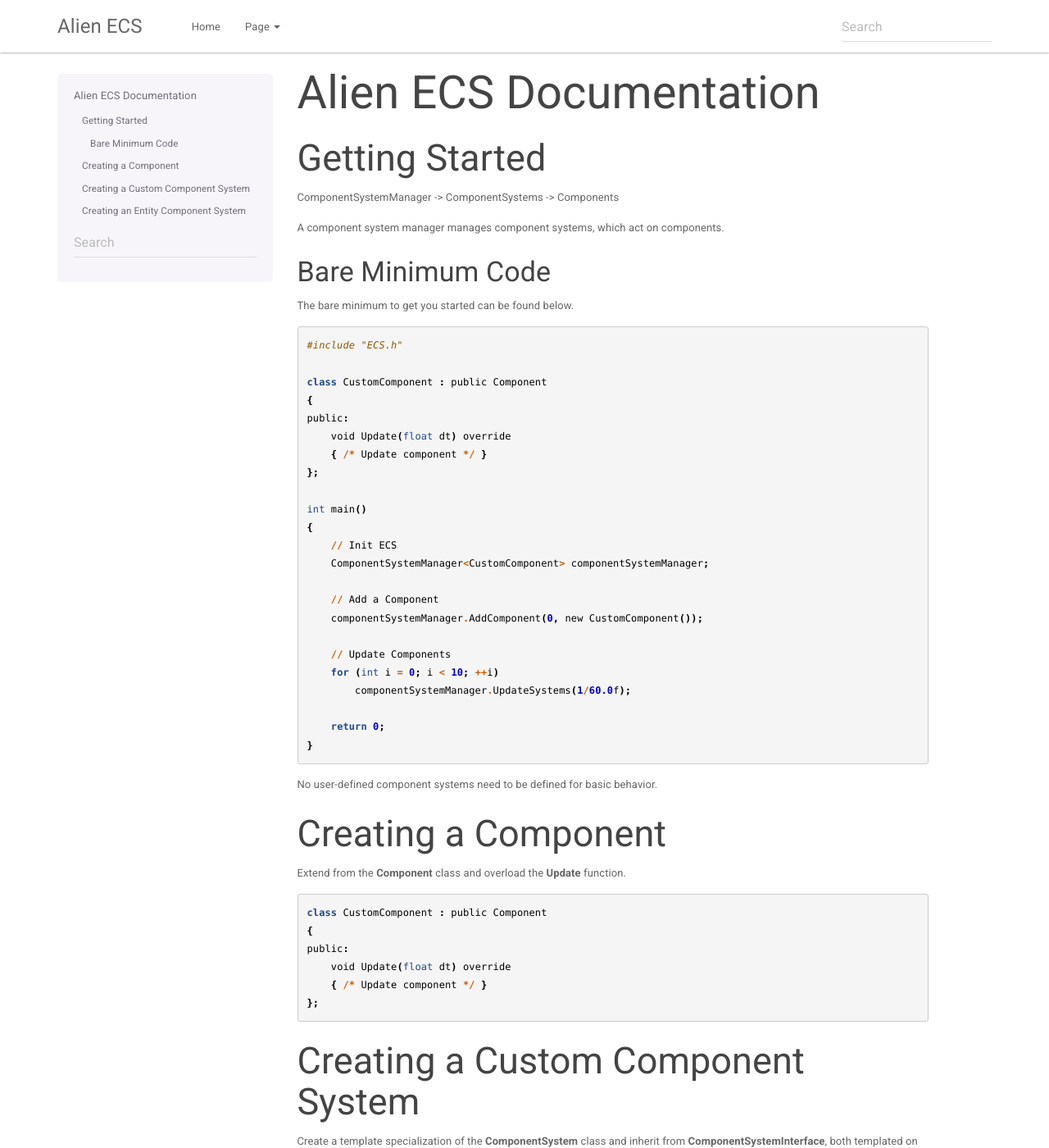
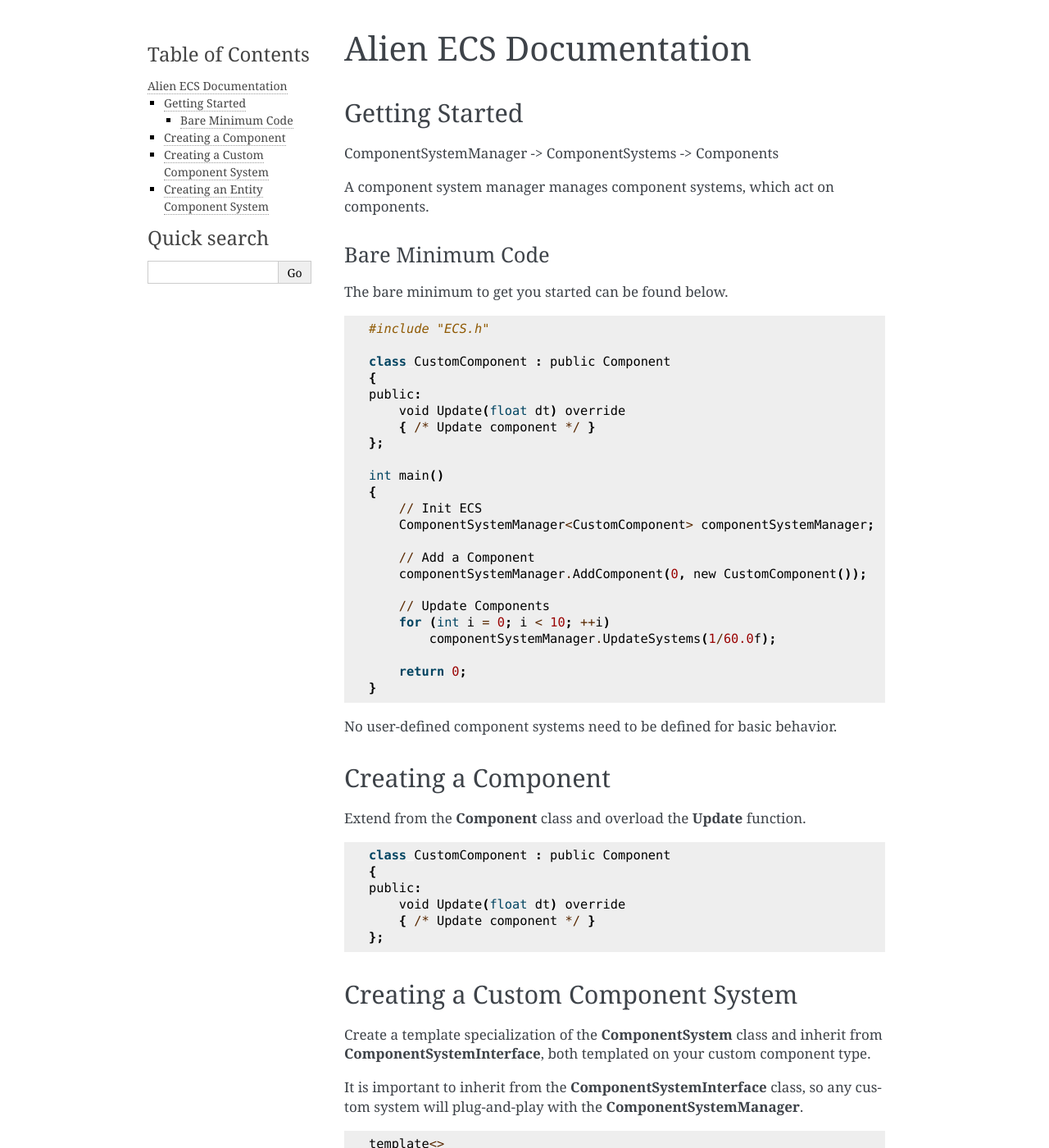
Before and after one commit to alisenai/ECS, a Sphinx documentation site: the page built from docs/source/index.rst, in a window 1280 px wide and 1400 px high. Shown: the whole window at 82% size. Built offline with Sphinx 7.4.7, drawn with Linux system fonts in a browser that asks for light colours; some of the changed text lies outside the part shown.

Commit message:
Readthedocs doesn't have bootstrap, switching to default theme.

```diff
--- a/docs/source/conf.py
+++ b/docs/source/conf.py
@@ -12,7 +12,7 @@
 #
 import os
 import sys
-import sphinx_bootstrap_theme
+# import sphinx_bootstrap_theme
 sys.path.insert(0, os.path.abspath('.'))
 
 
@@ -26,6 +26,9 @@ html_show_sphinx = False
 author = 'Calin Gavriliuc'
 
 html_show_sourcelink = False
+
+master_doc = "index"
+
 
 
 # The full version, including alpha/beta/rc tags
@@ -54,72 +57,72 @@ exclude_patterns = []
 # The theme to use for HTML and HTML Help pages.  See the documentation for
 # a list of builtin themes.
 # html_theme = 'flask'
-html_theme = 'bootstrap'
-html_theme_path = sphinx_bootstrap_theme.get_html_theme_path()
+# html_theme = 'bootstrap'
+# html_theme_path = sphinx_bootstrap_theme.get_html_theme_path()
 
 
 
-html_theme_options = {
-    # Navigation bar title. (Default: ``project`` value)
-    'navbar_title': "Alien ECS",
+# html_theme_options = {
+#     # Navigation bar title. (Default: ``project`` value)
+#     'navbar_title': "Alien ECS",
 
-    # Tab name for entire site. (Default: "Site")
-    'navbar_site_name': "Alien ECS",
+#     # Tab name for entire site. (Default: "Site")
+#     'navbar_site_name': "Alien ECS",
 
-    # Render the current pages TOC in the navbar. (Default: true)
-    'navbar_pagenav': True,
+#     # Render the current pages TOC in the navbar. (Default: true)
+#     'navbar_pagenav': True,
 
-    # Tab name for the current pages TOC. (Default: "Page")
-    'navbar_pagenav_name': "Page",
+#     # Tab name for the current pages TOC. (Default: "Page")
+#     'navbar_pagenav_name': "Page",
 
-    # Global TOC depth for "site" navbar tab. (Default: 1)
-    # Switching to -1 shows all levels.
-    'globaltoc_depth': 2,
+#     # Global TOC depth for "site" navbar tab. (Default: 1)
+#     # Switching to -1 shows all levels.
+#     'globaltoc_depth': 2,
 
-    # Include hidden TOCs in Site navbar?
-    #
-    # Note: If this is "false", you cannot have mixed ``:hidden:`` and
-    # non-hidden ``toctree`` directives in the same page, or else the build
-    # will break.
-    #
-    # Values: "true" (default) or "false"
-    'globaltoc_includehidden': "true",
+#     # Include hidden TOCs in Site navbar?
+#     #
+#     # Note: If this is "false", you cannot have mixed ``:hidden:`` and
+#     # non-hidden ``toctree`` directives in the same page, or else the build
+#     # will break.
+#     #
+#     # Values: "true" (default) or "false"
+#     'globaltoc_includehidden': "true",
 
-    # HTML navbar class (Default: "navbar") to attach to <div> element.
-    # For black navbar, do "navbar navbar-inverse"
-    'navbar_class': "navbar",
+#     # HTML navbar class (Default: "navbar") to attach to <div> element.
+#     # For black navbar, do "navbar navbar-inverse"
+#     'navbar_class': "navbar",
 
-    # Fix navigation bar to top of page?
-    # Values: "true" (default) or "false"
-    'navbar_fixed_top': "true",
+#     # Fix navigation bar to top of page?
+#     # Values: "true" (default) or "false"
+#     'navbar_fixed_top': "true",
 
-    # Location of link to source.
-    # Options are "nav" (default), "footer" or anything else to exclude.
-    'source_link_position': "nav",
+#     # Location of link to source.
+#     # Options are "nav" (default), "footer" or anything else to exclude.
+#     'source_link_position': "nav",
 
-    'navbar_links': [
-        ("Home", "https://www.nekeko.com", True)
-    ],
+#     'navbar_links': [
+#         ("Home", "https://www.nekeko.com", True)
+#     ],
 
-    # Bootswatch (http://bootswatch.com/) theme.
-    #
-    # Options are nothing (default) or the name of a valid theme
-    # such as "cosmo" or "sandstone".
-    #
-    # The set of valid themes depend on the version of Bootstrap
-    # that's used (the next config option).
-    #
-    # Currently, the supported themes are:
-    # - Bootstrap 2: https://bootswatch.com/2
-    # - Bootstrap 3: https://bootswatch.com/3
-    # 'bootswatch_theme': "paper",
-    # 'bootswatch_theme': "readable",
-    'bootswatch_theme': "paper",
+#     # Bootswatch (http://bootswatch.com/) theme.
+#     #
+#     # Options are nothing (default) or the name of a valid theme
+#     # such as "cosmo" or "sandstone".
+#     #
+#     # The set of valid themes depend on the version of Bootstrap
+#     # that's used (the next config option).
+#     #
+#     # Currently, the supported themes are:
+#     # - Bootstrap 2: https://bootswatch.com/2
+#     # - Bootstrap 3: https://bootswatch.com/3
+#     # 'bootswatch_theme': "paper",
+#     # 'bootswatch_theme': "readable",
+#     'bootswatch_theme': "paper",
 
-    # Choose Bootstrap version.
-    # Values: "3" (default) or "2" (in quotes)
-    'bootstrap_version': "3",
-}
+#     # Choose Bootstrap version.
+#     # Values: "3" (default) or "2" (in quotes)
+#     'bootstrap_version': "3",
+# }
 
 # Add any paths that contain custom static files (such as style sheets) here,
 # relative to this directory. They are copied after the builtin static files,
```
Also changed, not shown: 6 other files.
